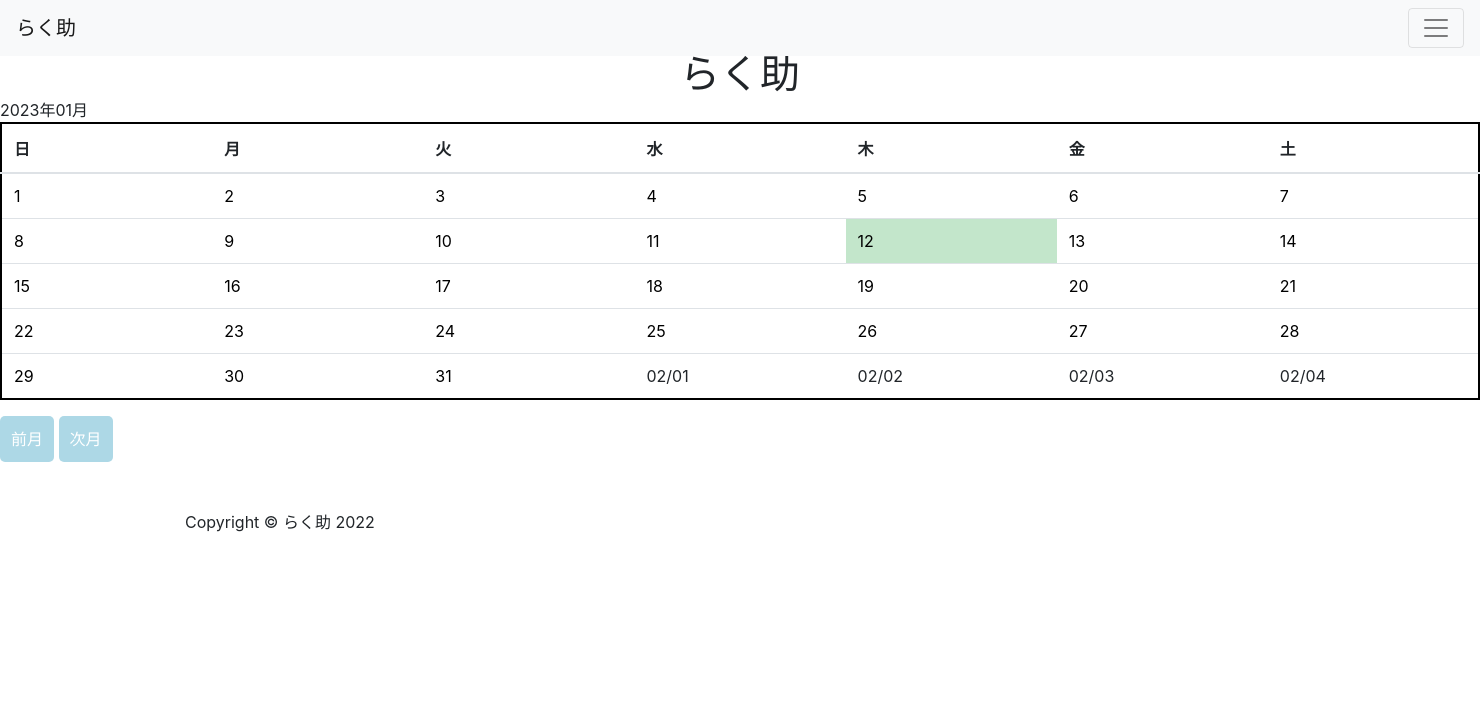
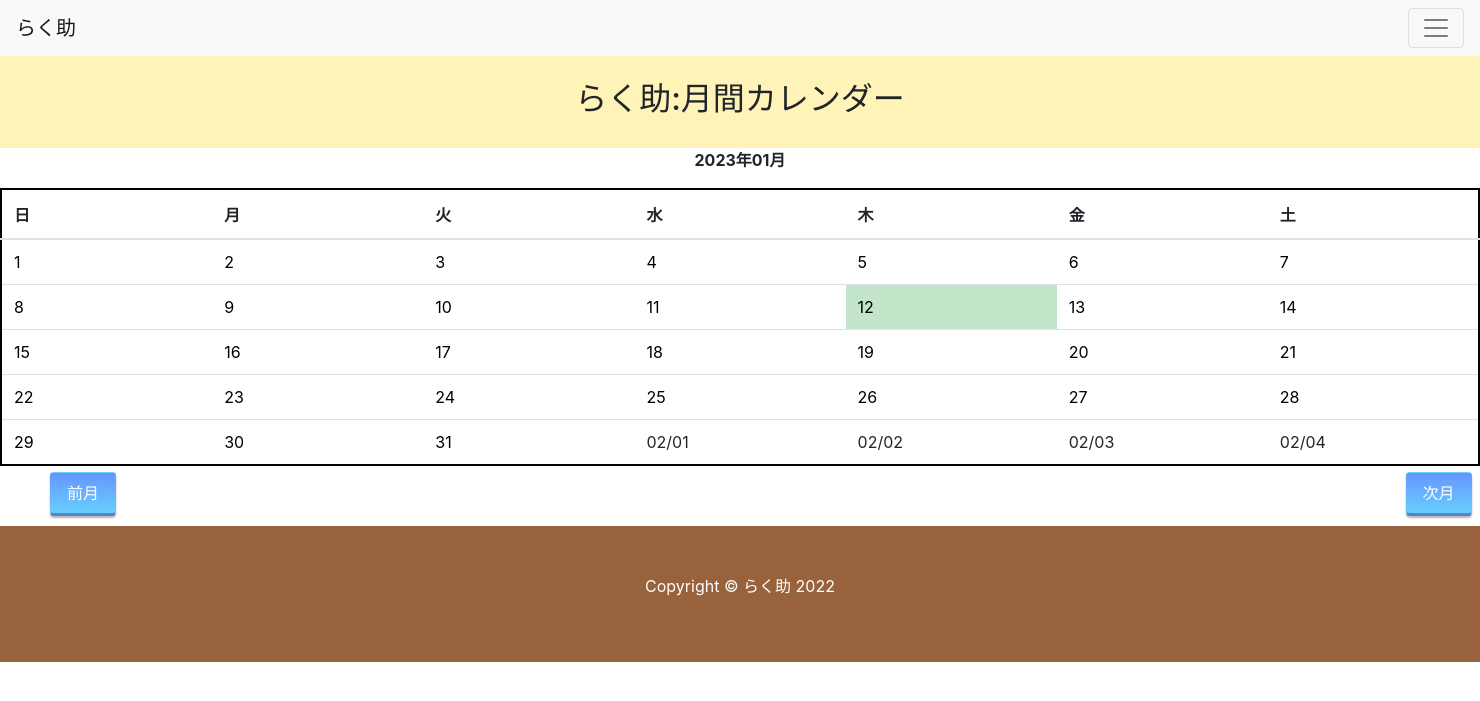
Before and after one commit to to-ru0125/rakusuketest, a Django app: page /calendar/ in a window 1480 px wide. Shown: the top 701 px of the page. Run offline with Django 3.2, Linux system fonts and the light colour scheme; parts of the project's set-up code (start-up, migrations or seed data) failed here and were passed over; some libraries are stand-ins or nearby versions.

Commit message:
カレンダー画面ｃｓｓ適応

```diff
--- a/rakusuke/rakusukeapp/templates/calendar.html
+++ b/rakusuke/rakusukeapp/templates/calendar.html
@@ -1,13 +1,19 @@
 {% extends 'base.html' %}
+{% load static %}
 {% block title %}スケジュール日時選択画面 | らく助{% endblock %}
+{% block head %}
+<!--<link rel="stylesheet" type="text/css" href="{% static 'css/pc_index.css' %}">-->
 
+<link rel="stylesheet" type="text/css" media="only screen and (max-device-width:480px)" href="{% static 'css/phone_index.css' %}">
+<link rel="stylesheet" type="text/css" media="screen and (min-device-width:481px)" href="{% static 'css/pc_index.css' %}" />
+{% endblock %}
 
 {% block header%}
 <header class="masthead text-center text-black">
     <div class="masthead-content">
         <div class="container">
             <link rel="stylesheet" href="mystyle.css">
-            <h1 class="masthead-heading mb-0">らく助</h1>
+            <h2 class="masthead-heading mb-0">らく助:月間カレンダー</h2>
         </div>
     </div>
 </header>
@@ -15,8 +21,9 @@
 
 
 {% block contents %}
+ <p class="calender-y-m">
     {{ month_current | date:"Y年m月" }}
-
+ </p>
     <table class="table">
         <thead>
         <tr>
@@ -48,6 +55,6 @@
         </tbody>
     </table>
 
-    <a class="btn" href="{% url 'rakusukeapp:calendar' month_previous.year month_previous.month %}">前月</a>
-    <a class="btn" href="{% url 'rakusukeapp:calendar' month_next.year month_next.month %}">次月</a>
+    <a type="button" class="btn prev-month" href="{% url 'rakusukeapp:calendar' month_previous.year month_previous.month %}">前月</a>
+    <a type="button" class="btn next-month" href="{% url 'rakusukeapp:calendar' month_next.year month_next.month %}">次月</a>
 {% endblock %}
--- a/rakusuke/static/css/pc_index.css
+++ b/rakusuke/static/css/pc_index.css
@@ -1,7 +1,5 @@
 h1 {
   vertical-align : middle;
-
-  font-family: "ヒラギノ明朝 ProN","Hiragino Mincho ProN"; font-weight: bold;
 }
 
 h2 {
@@ -46,9 +44,9 @@ p.footer-text {
     text-align: center;
 }
 
-
+/*オレンジのボタン*/
 a.btn.btn-link {
-      display: inline-block;
+  display: inline-block;
   padding: 7px 20px;
   border-radius: 25px;
   text-decoration: none;
@@ -57,11 +55,55 @@ a.btn.btn-link {
   transition: .4s;
 
 }
-
-
 a.btn.btn-link:active {
   -webkit-transform: translateY(4px);
   transform: translateY(4px);
   box-shadow: 0px 0px 1px rgba(0, 0, 0, 0.2);
   border-bottom: none;
 }
+/*ここまで*/
+/*カレンダー画面青ボタン*/
+a.btn.prev-month {
+  display: inline-block;
+  padding: 0.5em 1em;
+  text-decoration: none;
+  border-radius: 4px;
+  color: #ffffff;
+  background-image: linear-gradient(#6795fd 0%, #67ceff 100%);
+  box-shadow: 0px 2px 2px rgba(0, 0, 0, 0.29);
+  border-bottom: solid 3px #5e7fca;
+  position: relative;
+  bottom: 10px;
+  left: 50px;
+}
+a.btn.prev-month:active {
+  -webkit-transform: translateY(4px);
+  transform: translateY(4px);
+  box-shadow: 0px 0px 1px rgba(0, 0, 0, 0.2);
+  border-bottom: none;
+}
+a.btn.next-month {
+  display: inline-block;
+  padding: 0.5em 1em;
+  text-decoration: none;
+  border-radius: 4px;
+  color: #ffffff;
+  background-image: linear-gradient(#6795fd 0%, #67ceff 100%);
+  box-shadow: 0px 2px 2px rgba(0, 0, 0, 0.29);
+  border-bottom: solid 3px #5e7fca;
+  position: relative; /* relativeを指定 */
+  bottom: 10px;
+  left: 1335px;
+}
+a.btn.next-month:active {
+  -webkit-transform: translateY(4px);
+  transform: translateY(4px);
+  box-shadow: 0px 0px 1px rgba(0, 0, 0, 0.2);
+  border-bottom: none;
+}
+/*ここまで*/
+
+.calender-y-m {
+ text-align: center;
+ font-weight:bold;
+}
--- a/rakusuke/static/css/phone_index.css
+++ b/rakusuke/static/css/phone_index.css
@@ -75,3 +75,53 @@ a.btn.btn-link:active {
   box-shadow: 0px 0px 1px rgba(0, 0, 0, 0.2);
   border-bottom: none;
 }
+
+h2.masthead-heading.mb-0{
+    white-space: nowrap;
+}
+
+/*カレンダー画面青ボタン*/
+a.btn.prev-month {
+  display: inline-block;
+  padding: 0.5em 1em;
+  text-decoration: none;
+  border-radius: 4px;
+  color: #ffffff;
+  background-image: linear-gradient(#6795fd 0%, #67ceff 100%);
+  box-shadow: 0px 2px 2px rgba(0, 0, 0, 0.29);
+  border-bottom: solid 3px #5e7fca;
+  position: relative;
+  bottom: 20px;
+  left: 30px;
+}
+a.btn.prev-month:active {
+  -webkit-transform: translateY(4px);
+  transform: translateY(4px);
+  box-shadow: 0px 0px 1px rgba(0, 0, 0, 0.2);
+  border-bottom: none;
+}
+a.btn.next-month {
+  display: inline-block;
+  padding: 0.5em 1em;
+  text-decoration: none;
+  border-radius: 4px;
+  color: #ffffff;
+  background-image: linear-gradient(#6795fd 0%, #67ceff 100%);
+  box-shadow: 0px 2px 2px rgba(0, 0, 0, 0.29);
+  border-bottom: solid 3px #5e7fca;
+  position: relative;
+  bottom: 20px;
+  left: 205px;
+}
+a.btn.next-month:active {
+  -webkit-transform: translateY(4px);
+  transform: translateY(4px);
+  box-shadow: 0px 0px 1px rgba(0, 0, 0, 0.2);
+  border-bottom: none;
+}
+/*ここまで*/
+
+.calender-y-m {
+ text-align: center;
+ font-weight:bold;
+}
```
